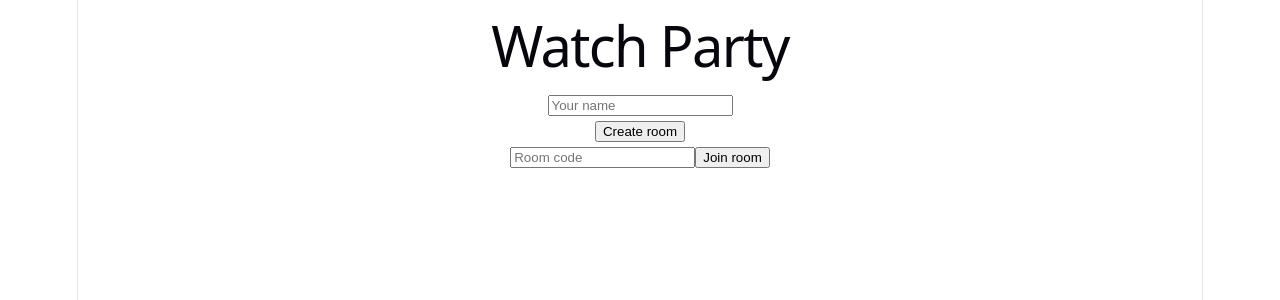
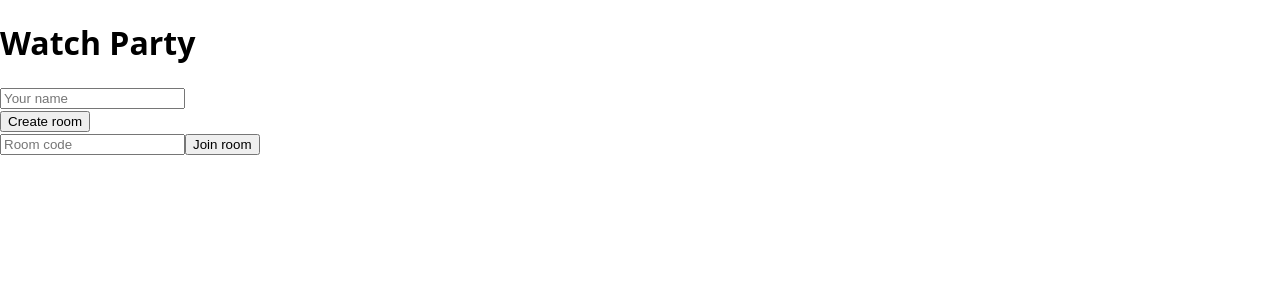
Before and after one commit to Prince-coder-ps/watch-party, a React (Vite) app in the folder client/: page / in a window 1280 px wide. Shown: the top 300 px of the page. Built offline with nearby package versions, Linux system fonts and the light colour scheme; no server answers.

Commit message:
Basic UI for Business logics testing

```diff
--- a/client/src/index.css
+++ b/client/src/index.css
@@ -1,111 +1,40 @@
-:root {
-  --text: #6b6375;
-  --text-h: #08060d;
-  --bg: #fff;
-  --border: #e5e4e7;
-  --code-bg: #f4f3ec;
-  --accent: #aa3bff;
-  --accent-bg: rgba(170, 59, 255, 0.1);
-  --accent-border: rgba(170, 59, 255, 0.5);
-  --social-bg: rgba(244, 243, 236, 0.5);
-  --shadow:
-    rgba(0, 0, 0, 0.1) 0 10px 15px -3px, rgba(0, 0, 0, 0.05) 0 4px 6px -2px;
-
-  --sans: system-ui, 'Segoe UI', Roboto, sans-serif;
-  --heading: system-ui, 'Segoe UI', Roboto, sans-serif;
-  --mono: ui-monospace, Consolas, monospace;
-
-  font: 18px/145% var(--sans);
-  letter-spacing: 0.18px;
-  color-scheme: light dark;
-  color: var(--text);
-  background: var(--bg);
-  font-synthesis: none;
-  text-rendering: optimizeLegibility;
-  -webkit-font-smoothing: antialiased;
-  -moz-osx-font-smoothing: grayscale;
-
-  @media (max-width: 1024px) {
-    font-size: 16px;
-  }
-}
-
-@media (prefers-color-scheme: dark) {
-  :root {
-    --text: #9ca3af;
-    --text-h: #f3f4f6;
-    --bg: #16171d;
-    --border: #2e303a;
-    --code-bg: #1f2028;
-    --accent: #c084fc;
-    --accent-bg: rgba(192, 132, 252, 0.15);
-    --accent-border: rgba(192, 132, 252, 0.5);
-    --social-bg: rgba(47, 48, 58, 0.5);
-    --shadow:
-      rgba(0, 0, 0, 0.4) 0 10px 15px -3px, rgba(0, 0, 0, 0.25) 0 4px 6px -2px;
-  }
-
-  #social .button-icon {
-    filter: invert(1) brightness(2);
-  }
+* {
+  box-sizing: border-box;
 }
 
 body {
   margin: 0;
+  font-family: system-ui, sans-serif;
 }
 
-#root {
-  width: 1126px;
-  max-width: 100%;
-  margin: 0 auto;
-  text-align: center;
-  border-inline: 1px solid var(--border);
-  min-height: 100svh;
-  display: flex;
-  flex-direction: column;
-  box-sizing: border-box;
+.player-box {
+  position: relative;
+  width: 100%;
+  max-width: 900px;
+  aspect-ratio: 16 / 9;
+  background: #000;
 }
 
-h1,
-h2 {
-  font-family: var(--heading);
-  font-weight: 500;
-  color: var(--text-h);
+.player-target,
+.player-box iframe {
+  position: absolute;
+  inset: 0;
+  width: 100%;
+  height: 100%;
 }
 
-h1 {
-  font-size: 56px;
-  letter-spacing: -1.68px;
-  margin: 32px 0;
-  @media (max-width: 1024px) {
-    font-size: 36px;
-    margin: 20px 0;
-  }
-}
-h2 {
-  font-size: 24px;
-  line-height: 118%;
-  letter-spacing: -0.24px;
-  margin: 0 0 8px;
-  @media (max-width: 1024px) {
-    font-size: 20px;
-  }
-}
-p {
-  margin: 0;
+.player-overlay {
+  position: absolute;
+  inset: 0;
+  z-index: 2;
+  display: flex;
+  align-items: center;
+  justify-content: center;
+  color: #fff;
+  text-align: center;
+  pointer-events: none; /* buffering wagairah dikhte waqt bhi slider clickable rahe */
 }
 
-code,
-.counter {
-  font-family: var(--mono);
-  display: inline-flex;
-  border-radius: 4px;
-  color: var(--text-h);
+.player-overlay > * {
+  pointer-events: auto;
 }
-
-code {
-  font-size: 15px;
-  line-height: 135%;
-  padding: 4px 8px;
-  background: var(--code-bg);
-}
--- a/client/src/pages/Home.jsx
+++ b/client/src/pages/Home.jsx
@@ -24,7 +24,8 @@ function Home() {
 
       localStorage.setItem('username', username.trim());
       navigate(`/room/${data.roomId}`);
-    } catch {
+    } catch (err) {
+      console.error('create room failed:', err);
       setError('Could not reach the server');
     }
   };
--- a/client/src/pages/Room.jsx
+++ b/client/src/pages/Room.jsx
@@ -1,57 +1,136 @@
-import { useEffect, useState } from 'react';
-import { useNavigate, useParams } from 'react-router-dom';
-import { socket } from '../socket';
-import { getUserId } from '../identity';
+import { useEffect, useState } from "react";
+import { useNavigate, useParams } from "react-router-dom";
+import { socket } from "../socket";
+import { getUserId } from "../identity";
+import Player from "../components/Player";
+
+// Plain-language description of a pending request, for the host/mod to read
+function describeRequest(type) {
+  switch (type) {
+    case "play":
+      return "play the video";
+    case "pause":
+      return "pause the video";
+    case "seek":
+      return "seek to a new position";
+    case "change_video":
+      return "change the video";
+    default:
+      return "make a change";
+  }
+}
 
 function Room() {
   const { roomId } = useParams();
   const navigate = useNavigate();
 
-  const [username, setUsername] = useState(localStorage.getItem('username') || '');
-  const [nameInput, setNameInput] = useState('');
+  const [username, setUsername] = useState(
+    localStorage.getItem("username") || "",
+  );
+  const [nameInput, setNameInput] = useState("");
   const [participants, setParticipants] = useState([]);
-  const [error, setError] = useState('');
+  const [sync, setSync] = useState(null);
+  const [pendingRequests, setPendingRequests] = useState([]);
+  const [notice, setNotice] = useState("");
+  const [error, setError] = useState("");
 
   const myUserId = getUserId();
   const myRole = participants.find((p) => p.userId === myUserId)?.role;
+  // Just for the UI (enabling/disabling buttons) — the real check happens on the server
+  const canControl = myRole === "host" || myRole === "moderator";
+  const isHost = myRole === "host";
 
   useEffect(() => {
-    // invite link se seedha aaye ho aur naam nahi hai to pehle naam poochenge
+    // Came straight from an invite link with no name set yet — ask for it first
     if (!username) return;
 
     const joinRoom = () => {
-      socket.emit('join_room', { roomId, username, userId: myUserId }, (res) => {
-        if (!res.ok) return setError(res.error);
-        setParticipants(res.participants);
-      });
+      socket.emit(
+        "join_room",
+        { roomId, username, userId: myUserId },
+        (res) => {
+          if (!res.ok) return setError(res.error);
+          setParticipants(res.participants);
+          setSync(res.sync);
+          setPendingRequests(res.pendingRequests || []);
+        },
+      );
     };
 
     const onParticipantsChange = (data) => setParticipants(data.participants);
+    const onSync = (state) => setSync(state);
+    const onPendingRequests = (list) => setPendingRequests(list);
+    const onRoomError = (data) => {
+      setNotice(data.message);
+      setTimeout(() => setNotice(""), 3000);
+    };
+    const onRequestApproved = (data) => {
+      setNotice(`Your request to ${describeRequest(data.type)} was approved`);
+      setTimeout(() => setNotice(""), 3000);
+    };
+    const onRequestRejected = (data) => {
+      setNotice(`Your request to ${describeRequest(data.type)} was rejected`);
+      setTimeout(() => setNotice(""), 3000);
+    };
+    const onRemoved = () => {
+      alert("You were removed from the room by the host");
+      navigate("/");
+    };
 
-    socket.on('user_joined', onParticipantsChange);
-    socket.on('user_left', onParticipantsChange);
-    // reconnect ke baad server ne socket ko room se hata diya hota hai, to dobara join
-    socket.on('connect', joinRoom);
+    socket.on("user_joined", onParticipantsChange);
+    socket.on("user_left", onParticipantsChange);
+    socket.on("role_assigned", onParticipantsChange);
+    socket.on("participant_removed", onParticipantsChange);
+    socket.on("sync_state", onSync);
+    socket.on("pending_requests", onPendingRequests);
+    socket.on("room_error", onRoomError);
+    socket.on("request_approved", onRequestApproved);
+    socket.on("request_rejected", onRequestRejected);
+    socket.on("removed_from_room", onRemoved);
+    // After a reconnect, the server has already dropped this socket from the
+    // room, so we need to join again
+    socket.on("connect", joinRoom);
 
     if (socket.connected) joinRoom();
     else socket.connect();
 
     return () => {
-      socket.off('user_joined', onParticipantsChange);
-      socket.off('user_left', onParticipantsChange);
-      socket.off('connect', joinRoom);
-      socket.disconnect(); // server disconnect pe khud leave handle kar lega
+      socket.off("user_joined", onParticipantsChange);
+      socket.off("user_left", onParticipantsChange);
+      socket.off("role_assigned", onParticipantsChange);
+      socket.off("participant_removed", onParticipantsChange);
+      socket.off("sync_state", onSync);
+      socket.off("pending_requests", onPendingRequests);
+      socket.off("room_error", onRoomError);
+      socket.off("request_approved", onRequestApproved);
+      socket.off("request_rejected", onRequestRejected);
+      socket.off("removed_from_room", onRemoved);
+      socket.off("connect", joinRoom);
+      socket.disconnect(); // the server handles the leave itself on disconnect
     };
-  }, [roomId, username, myUserId]);
+  }, [roomId, username, myUserId, navigate]);
 
   const submitName = () => {
     const name = nameInput.trim();
     if (!name) return;
-    localStorage.setItem('username', name);
+    localStorage.setItem("username", name);
     setUsername(name);
   };
 
-  const copyInviteLink = () => navigator.clipboard.writeText(window.location.href);
+  const copyInviteLink = () =>
+    navigator.clipboard.writeText(window.location.href);
+
+  const promote = (userId) =>
+    socket.emit("assign_role", { userId, role: "moderator" });
+  const demote = (userId) =>
+    socket.emit("assign_role", { userId, role: "participant" });
+  const removeUser = (userId, name) => {
+    if (confirm(`Remove ${name} from the room?`)) {
+      socket.emit("remove_participant", { userId });
+    }
+  };
+  const respondToRequest = (requestId, approve) =>
+    socket.emit("respond_to_request", { requestId, approve });
 
   if (!username) {
     return (
@@ -72,7 +151,7 @@ function Room() {
     return (
       <div>
         <p>{error}</p>
-        <button onClick={() => navigate('/')}>Back to home</button>
+        <button onClick={() => navigate("/")}>Back to home</button>
       </div>
     );
   }
@@ -81,13 +160,53 @@ function Room() {
     <div>
       <h2>Room {roomId}</h2>
       <button onClick={copyInviteLink}>Copy invite link</button>
-      <button onClick={() => navigate('/')}>Leave</button>
+      <button onClick={() => navigate("/")}>Leave</button>
+      {notice && <p>{notice}</p>}
+
+      <Player sync={sync} canControl={canControl} />
+
+      {canControl && pendingRequests.length > 0 && (
+        <div>
+          <h3>Pending requests ({pendingRequests.length})</h3>
+          <ul>
+            {pendingRequests.map((r) => (
+              <li key={r.id}>
+                {r.username} wants to {describeRequest(r.type)}{" "}
+                <button onClick={() => respondToRequest(r.id, true)}>
+                  Approve
+                </button>
+                <button onClick={() => respondToRequest(r.id, false)}>
+                  Reject
+                </button>
+              </li>
+            ))}
+          </ul>
+        </div>
+      )}
 
       <h3>Participants ({participants.length})</h3>
       <ul>
         {participants.map((p) => (
           <li key={p.userId}>
-            {p.username} {p.userId === myUserId && '(you)'} : {p.role}
+            {p.username} {p.userId === myUserId && "(you)"} : {p.role}
+            {isHost && p.userId !== myUserId && (
+              <>
+                {" "}
+                {p.role === "participant" && (
+                  <button onClick={() => promote(p.userId)}>
+                    Make Moderator
+                  </button>
+                )}
+                {p.role === "moderator" && (
+                  <button onClick={() => demote(p.userId)}>
+                    Make Participant
+                  </button>
+                )}
+                <button onClick={() => removeUser(p.userId, p.username)}>
+                  Remove
+                </button>
+              </>
+            )}
           </li>
         ))}
       </ul>
--- a/client/src/socket.js
+++ b/client/src/socket.js
@@ -1,6 +1,6 @@
 import { io } from 'socket.io-client';
 
-// autoConnect false: room join karte waqt manually connect karenge
+// One userId per browser. Stays the same across reconnects/refreshes.
 export const socket = io(import.meta.env.VITE_SERVER_URL, {
   autoConnect: false,
 });
```
